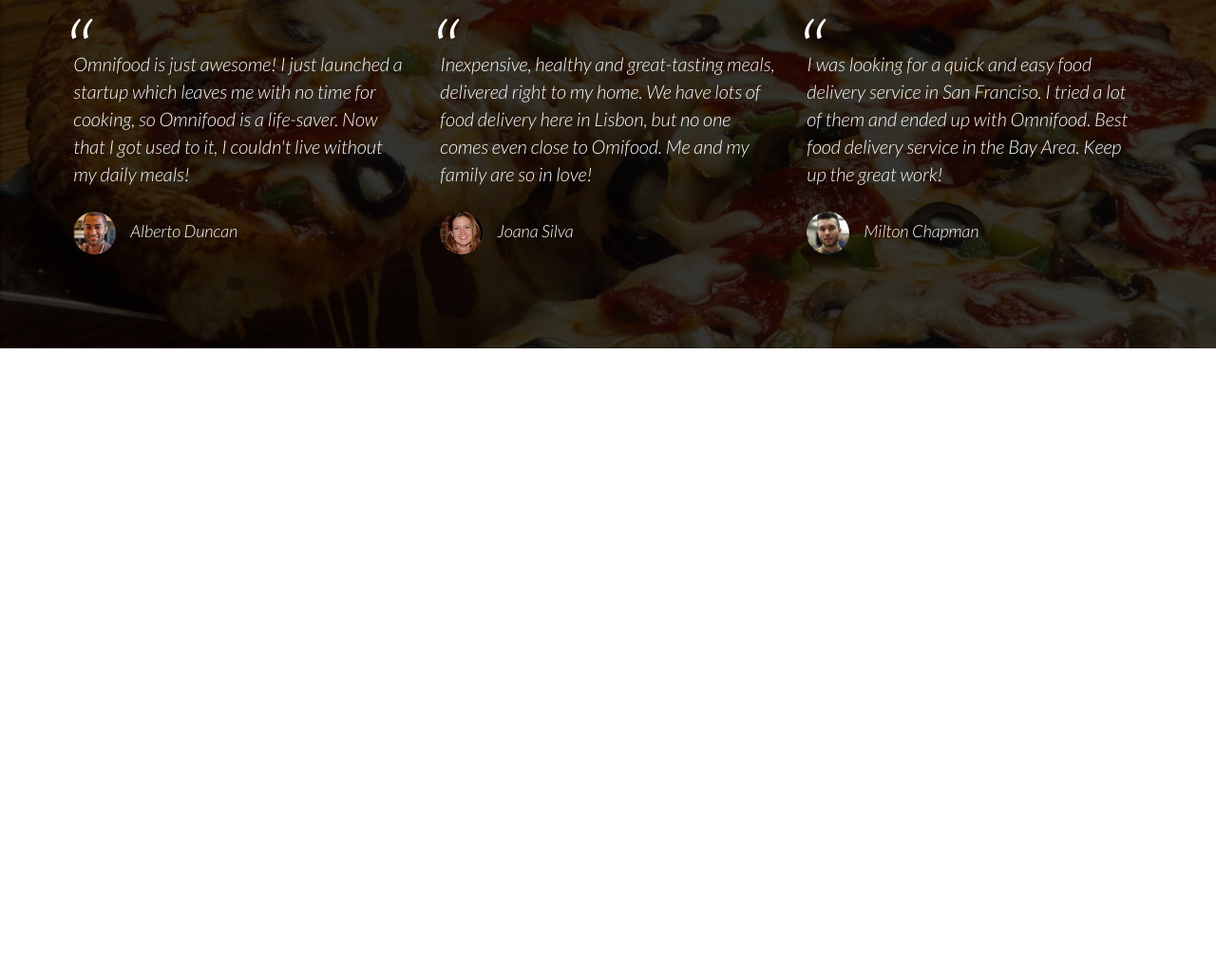
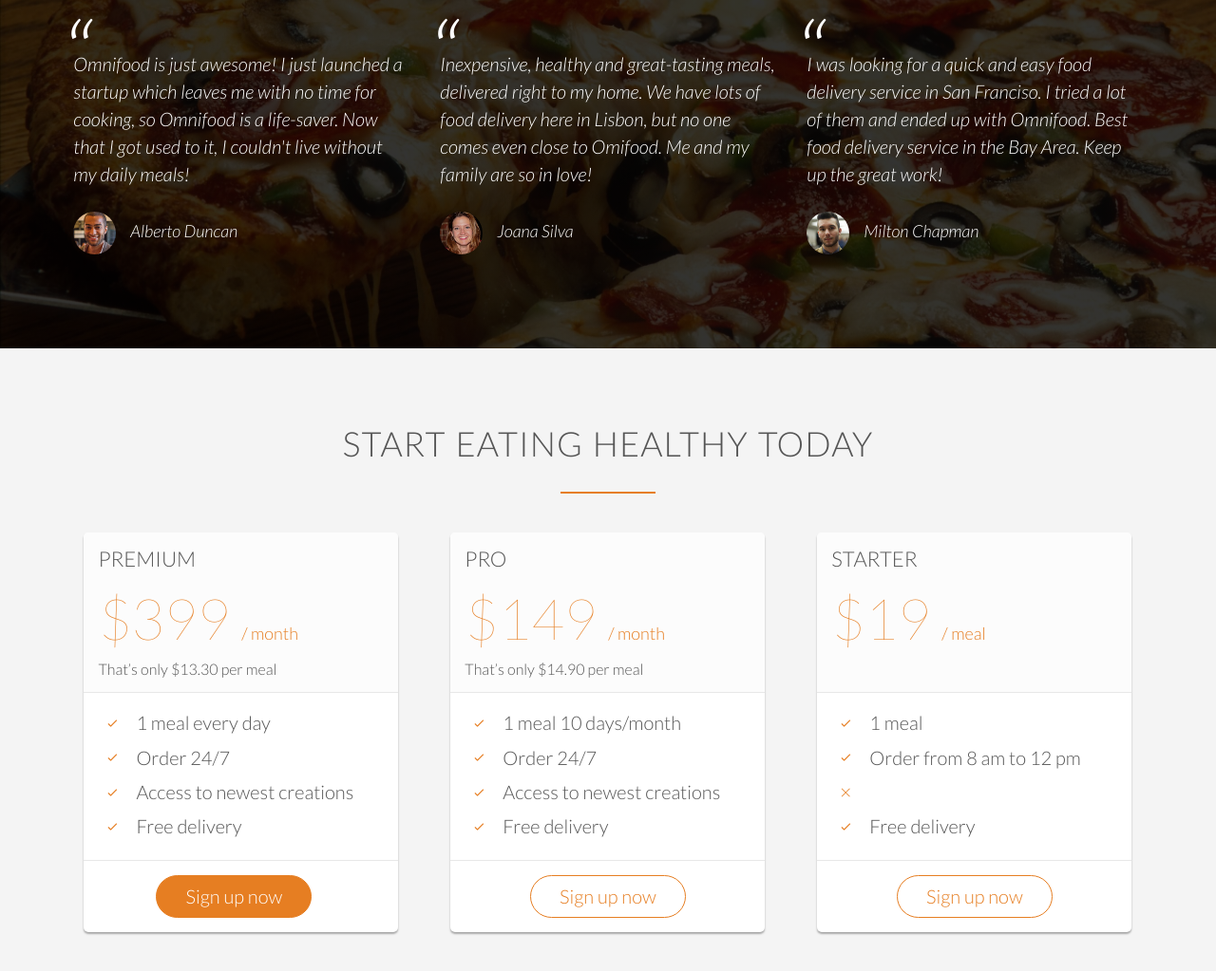
Before and after one commit to jhmendes/omni-food, a plain HTML site: page index.html in a window 1280 px wide. Shown: the part 3610-4633 px from the top of the page at 95% size. Before the commit the page ends 3977 px from the top, so only its background shows below. Drawn offline with Linux system fonts and the light colour scheme; files whose address does not match are found by name.

Commit message:
sign up section complete

```diff
--- a/index.html
+++ b/index.html
@@ -281,24 +281,93 @@
 
     </section>
 
+    <section class="section-plans">
+
+        <div class="row">
+            <h2>
+                Start eating healthy today
+            </h2>
+        </div>
+        <div class="row">
+            <div class="col span-1-of-3">
+                <div class="plan-box">
+                    <div>
+                        <h3>Premium</h3>
+                        <p class="plan-price">$399 <span>/ month</span></p>
+                        <p class="plain-price-meal">That’s only $13.30 per meal</p>
+                    </div>
+                    <div>
+                        <ul>
+                            <li><i class="ion-ios-checkmark-empty icon-small"></i>1 meal every day</li>
+                            <li><i class="ion-ios-checkmark-empty icon-small"></i>Order 24/7</li>
+                            <li><i class="ion-ios-checkmark-empty icon-small"></i>Access to newest creations</li>
+                            <li><i class="ion-ios-checkmark-empty icon-small"></i>Free delivery</li>
+                        </ul>
+                    </div>
+                    <div>
+                        <a href="#" class="btn btn-full">Sign up now</a>
+                    </div>
+                </div>
+            </div>
+
+            <div class="col span-1-of-3">
+                    <div class="plan-box">
+                        <div>
+                            <h3>Pro</h3>
+                            <p class="plan-price">$149 <span>/ month</span></p>
+                            <p class="plain-price-meal">That’s only $14.90 per meal</p>
+                        </div>
+                        <div>
+                            <ul>
+                                <li><i class="ion-ios-checkmark-empty icon-small"></i>1 meal 10 days/month</li>
+                                <li><i class="ion-ios-checkmark-empty icon-small"></i>Order 24/7</li>
+                                <li><i class="ion-ios-checkmark-empty icon-small"></i>Access to newest creations</li>
+                                <li><i class="ion-ios-checkmark-empty icon-small"></i>Free delivery</li>
+                            </ul>
+                        </div>
+                        <div>
+                            <a href="#" class="btn btn-ghost">Sign up now</a>
+                        </div>
+                    </div>
+                </div>
+
+                <div class="col span-1-of-3">
+                        <div class="plan-box">
+                            <div>
+                                <h3>Starter</h3>
+                                <p class="plan-price">$19 <span>/ meal</span></p>
+                                <p class="plain-price-meal">&nbsp;</p>
+                            </div>
+                            <div>
+                                <ul>
+                                    <li><i class="ion-ios-checkmark-empty icon-small"></i>1 meal</li>
+                                    <li><i class="ion-ios-checkmark-empty icon-small"></i>Order from 8 am to 12 pm</li>
+                                    <li><i class="ion-ios-close-empty icon-small"></i></li>
+                                    <li><i class="ion-ios-checkmark-empty icon-small"></i>Free delivery</li>
+                                </ul>
+                            </div>
+                            <div>
+                                <a href="#" class="btn btn-ghost">Sign up now</a>
+                            </div>
+                        </div>
+                    </div>
+
+        </div>
+
+    </section>
+
 </body>
 
 </html>
 
 
-<!-- Title: Our customers can't live without us
+<!--
 
-Omnifood is just awesome! I just launched a startup which
-leaves me with no time for cooking, so Omnifood is a life-saver.
-Now that I got used to it, I couldn't live without my daily meals!
-(Alberto Duncan)
 
-Inexpensive, healthy and great-tasting meals,
-delivered right to my home. We have lots of food delivery here in Lisbon,
-but no one comes even close to Omifood. Me and my family are so in love!
-(Joana Silva)
 
-I was looking for a quick and easy food
-delivery service in San Franciso. I tried a lot of them and ended up with Omnifood.
-Best food delivery service in the Bay Area. Keep up the great work!
-(Milton Chapman) -->
+
+Plan 3: Starter
+19$ per meal
+1 meal
+Order from 8 am to 12 pm
+Free delivery -->
--- a/resources/css/style.css
+++ b/resources/css/style.css
@@ -401,3 +401,59 @@
     margin-right: 15px;
     vertical-align: middle;
 }
+
+/* ----------------------------------- */
+/* SIGN UP PLANS */
+/* ----------------------------------- */
+
+.section-plans {
+    background-color: #f4f4f4;
+}
+
+.plan-box {
+    background-color: #fff;
+    border-radius: 5px;
+    width: 90%;
+    margin-left: 5%;
+    box-shadow: 0 2px 2px #a8a8a8;
+}
+
+.plan-box div {
+    padding: 15px;
+    border-bottom: 1px solid #e8e8e8;
+}
+
+.plan-box div:first-child {
+    background-color: #fcfcfc;
+    border-top-left-radius: 5px;
+    border-top-right-radius: 5px;
+}
+
+.plan-box div:last-child {
+    text-align: center;
+    border: none;
+}
+
+.plan-price {
+    font-size: 300%;
+    margin-bottom: 10px;
+    font-weight: 100;
+    color: var(--color-1);
+}
+
+.plan-price span {
+    font-size: 30%;
+    font-weight: 300;
+}
+
+.plain-price-meal {
+    font-size: 80%;
+}
+
+.plan-box ul {
+    list-style: none;
+}
+
+.plan-box ul li {
+    padding: 5px 0;
+}
```
